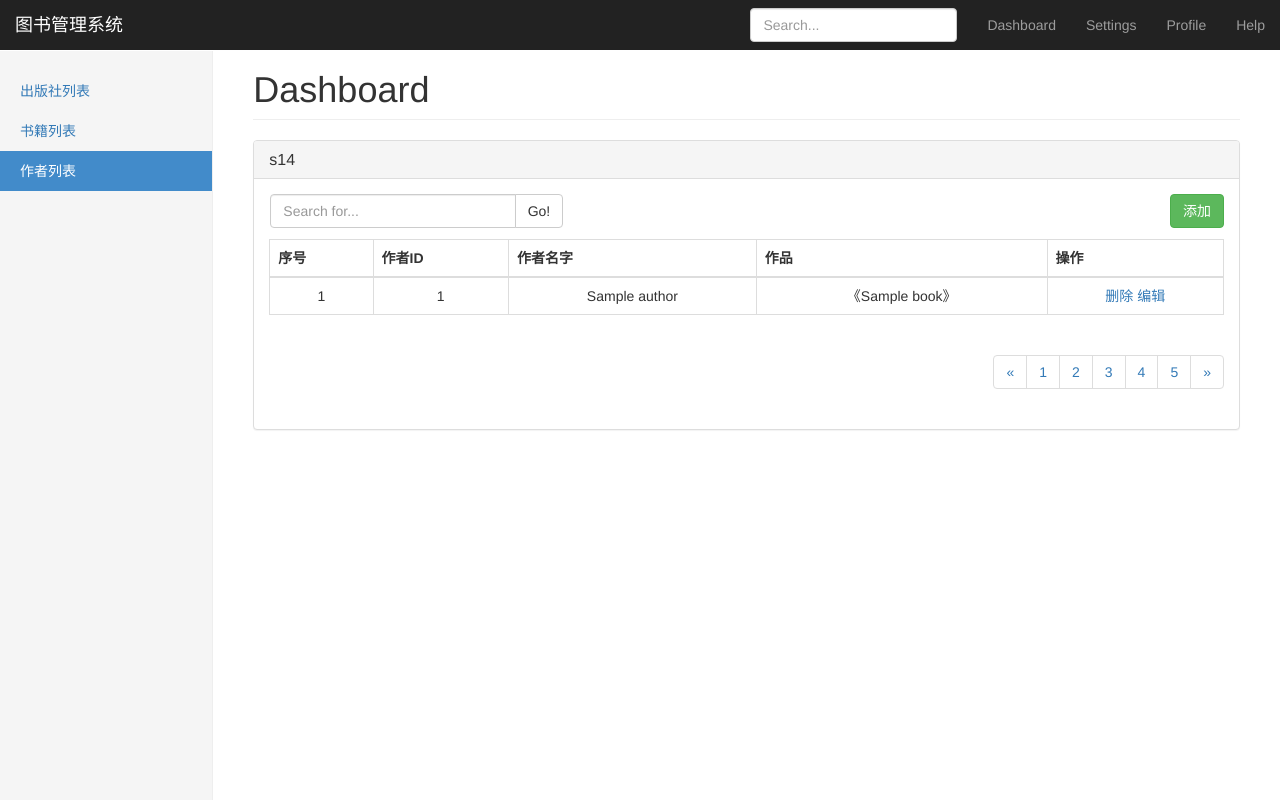
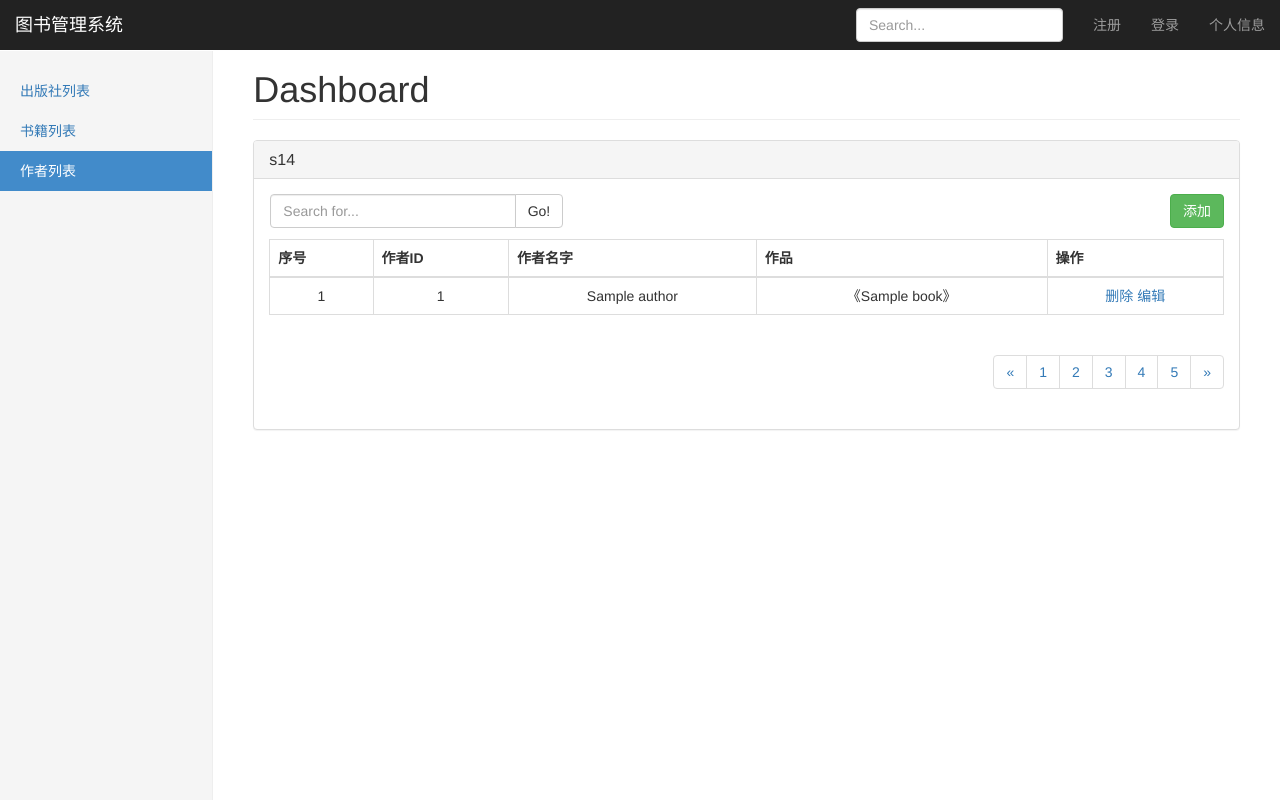
Before and after one commit to UserWangjn/mysite_publishing, a Django app: page /author_list/ in a window 1280 px wide. Run offline with Django 3.2, Linux system fonts and the light colour scheme; tables that the repository leaves empty hold one stand-in row (values such as "Sample post"); some libraries are stand-ins or nearby versions.

Commit message:
add 1. 组件 1). 写一段的代码  nav.html 2). {% include 'nav.html' %} 2. 静态文件相关 1). {% load static %}

```diff
--- a/templates/list/author_list.html
+++ b/templates/list/author_list.html
@@ -23,7 +23,7 @@
                 </div><!-- /.col-lg-6 -->
                 <!--输入框结束-->
                 <!--添加按钮开始-->
-                <a href="/add_book/" class="btn btn-success pull-right">添加</a>
+                <a href="/add_author/" class="btn btn-success pull-right">添加</a>
                 <!--添加按钮结束-->
             </div>
 
--- a/templates/list/base.html
+++ b/templates/list/base.html
@@ -10,37 +10,14 @@
     <meta name="author" content="">
     <link rel="icon" href="https://v3.bootcss.com/favicon.ico">
     <title>Dashboard Template for Bootstrap</title>
-    <link href="/static/bootstrap-3.3.7/css/bootstrap.css" rel="stylesheet">
-    <link href="/static/dashboard.css" rel="stylesheet">
+    {% load static %}
+    <link href="{% static 'bootstrap-3.3.7/css/bootstrap.css' %}" rel="stylesheet">
+    <link href="{% static 'dashboard.css' %}" rel="stylesheet">
 </head>
 
 <body>
 
-<nav class="navbar navbar-inverse navbar-fixed-top">
-    <div class="container-fluid">
-        <div class="navbar-header">
-            <button type="button" class="navbar-toggle collapsed" data-toggle="collapse" data-target="#navbar"
-                    aria-expanded="false" aria-controls="navbar">
-                <span class="sr-only">Toggle navigation</span>
-                <span class="icon-bar"></span>
-                <span class="icon-bar"></span>
-                <span class="icon-bar"></span>
-            </button>
-            <a class="navbar-brand" href="https://v3.bootcss.com/examples/dashboard/#">图书管理系统</a>
-        </div>
-        <div id="navbar" class="navbar-collapse collapse">
-            <ul class="nav navbar-nav navbar-right">
-                <li><a href="https://v3.bootcss.com/examples/dashboard/#">Dashboard</a></li>
-                <li><a href="https://v3.bootcss.com/examples/dashboard/#">Settings</a></li>
-                <li><a href="https://v3.bootcss.com/examples/dashboard/#">Profile</a></li>
-                <li><a href="https://v3.bootcss.com/examples/dashboard/#">Help</a></li>
-            </ul>
-            <form class="navbar-form navbar-right">
-                <input type="text" class="form-control" placeholder="Search...">
-            </form>
-        </div>
-    </div>
-</nav>
+{% include 'nav.html' %}
 
 <div class="container-fluid">
     <div class="row">
@@ -63,8 +40,8 @@
 <!-- Bootstrap core JavaScript
 ================================================== -->
 <!-- Placed at the end of the document so the pages load faster -->
-<script src="/static/jquery-3.4.1.js"></script>
-<script src="/static/bootstrap-3.3.7/js/bootstrap.js"></script>
+<script src="{% static 'jquery-3.4.1.js' %}"></script>
+<script src="{% static 'bootstrap-3.3.7/js/bootstrap.js' %}"></script>
 
 
 </body>
--- /dev/null
+++ b/templates/nav.html
@@ -0,0 +1,24 @@
+<nav class="navbar navbar-inverse navbar-fixed-top">
+    <div class="container-fluid">
+        <div class="navbar-header">
+            <button type="button" class="navbar-toggle collapsed" data-toggle="collapse" data-target="#navbar"
+                    aria-expanded="false" aria-controls="navbar">
+                <span class="sr-only">Toggle navigation</span>
+                <span class="icon-bar"></span>
+                <span class="icon-bar"></span>
+                <span class="icon-bar"></span>
+            </button>
+            <a class="navbar-brand" href="https://v3.bootcss.com/examples/dashboard/#">图书管理系统</a>
+        </div>
+        <div id="navbar" class="navbar-collapse collapse">
+            <ul class="nav navbar-nav navbar-right">
+                <li><a href="https://v3.bootcss.com/examples/dashboard/#">注册</a></li>
+                <li><a href="https://v3.bootcss.com/examples/dashboard/#">登录</a></li>
+                <li><a href="https://v3.bootcss.com/examples/dashboard/#">个人信息</a></li>
+            </ul>
+            <form class="navbar-form navbar-right">
+                <input type="text" class="form-control" placeholder="Search...">
+            </form>
+        </div>
+    </div>
+</nav>
```
Also changed, not shown: templates/add_author.html (+5 -4 lines), 1 other file.
